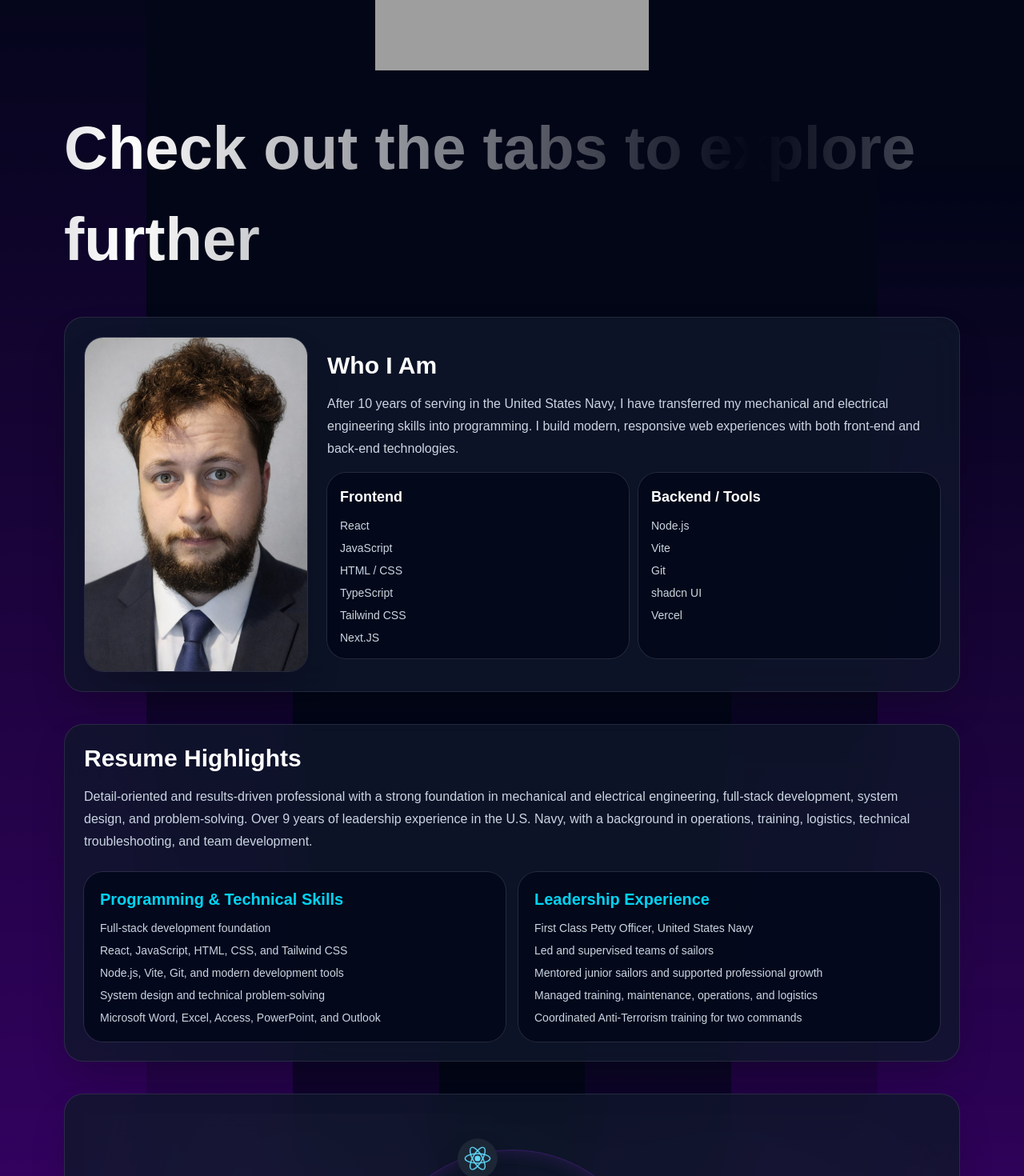
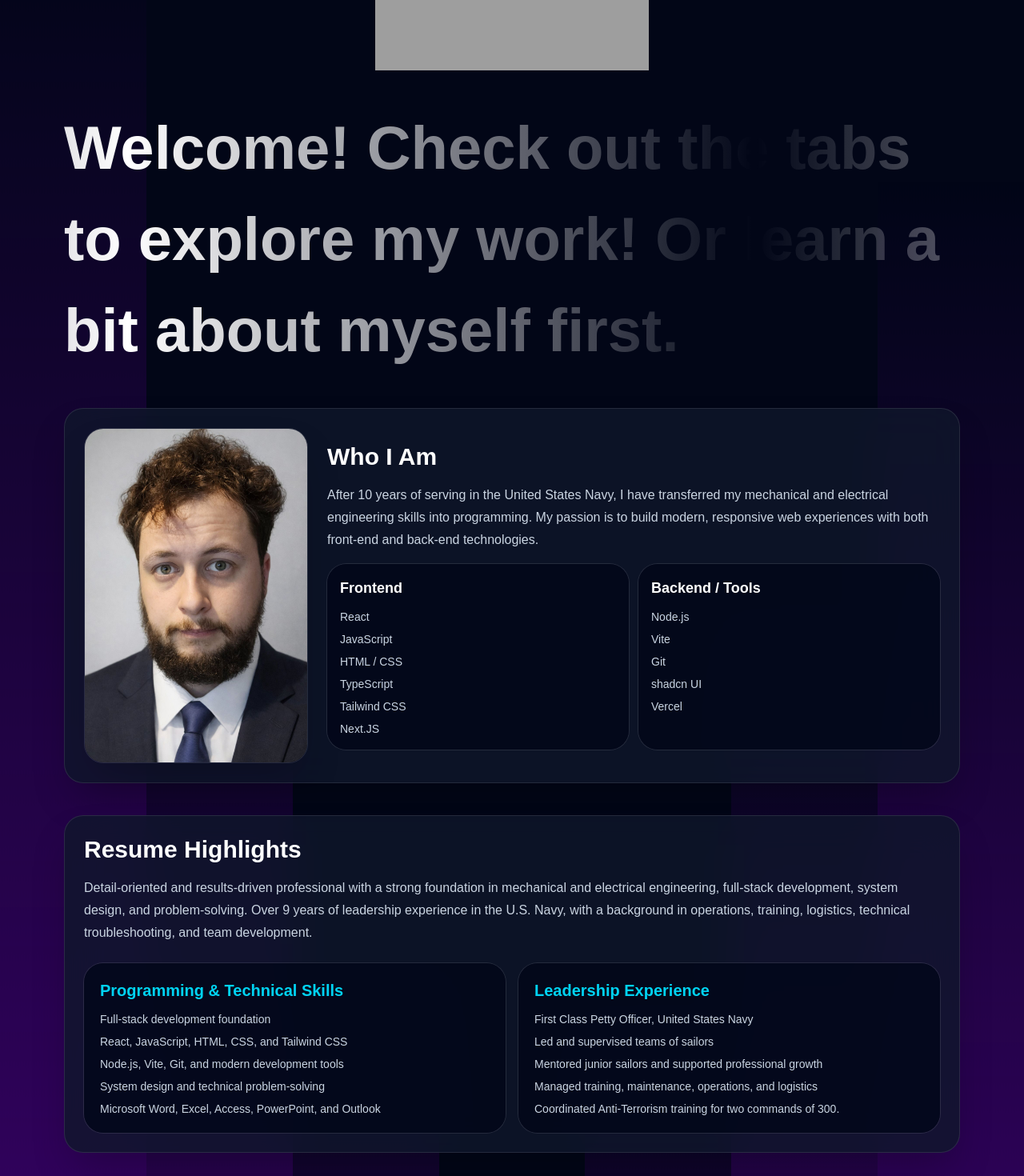
Before and after one commit to AstonAaron/Devtrack, a React (Vite) app: page / in a window 1280 px wide. Shown: the part 260-1730 px from the top of the page at 80% size. Built offline with nearby package versions, Linux system fonts and the light colour scheme; grey boxes are pictures that could not be loaded.

Commit message:
added content for home page

```diff
--- a/src/App.jsx
+++ b/src/App.jsx
@@ -13,7 +13,7 @@ export default function App() {
     const [loading, setLoading] = useState(true);
     const [activePage, setActivePage] = useState("home");
 
-    const matrixSymbols = "アイウエオカキクケコサシスセソ0123456789ABCDEFGHIJKLMNOPQRSTUVWXYZ@$#%&";
+    const matrixSymbols = "アイウエオカキクケコサシスセソ0123456789AAHOHMYGODCANYOUREADTHIS?!Z@$#%&";
 
     const rainColumns = useMemo(() => {
         return Array.from({ length: 35 }, (_, index) => ({
--- a/src/components/Contact.jsx
+++ b/src/components/Contact.jsx
@@ -31,7 +31,7 @@ export default function Contact() {
 
                         {/* LinkedIn */}
                         <a
-                            href="https://linkedin.com"
+                            href="https://www.linkedin.com/in/aaron-aston-970776377"
                             target="_blank"
                             rel="noopener noreferrer"
                             className="rounded-2xl border border-white/10 bg-slate-900 p-8 transition hover:-translate-y-1 hover:border-cyan-400 hover:bg-slate-800">
@@ -66,7 +66,7 @@ export default function Contact() {
                                 <input
                                     type="text"
                                     name="subject"
-                                    placeholder="Enter subject..."
+                                    placeholder="What you want to talk about?..."
                                     required
                                     className="w-full rounded-xl border border-white/10 bg-slate-800 px-4 py-3 text-white outline-none transition focus:border-cyan-400"
                                 />
@@ -81,7 +81,7 @@ export default function Contact() {
                                 <textarea
                                     name="message"
                                     rows="6"
-                                    placeholder="Write your message..."
+                                    placeholder="Please provide details here..."
                                     required
                                     className="w-full rounded-xl border border-white/10 bg-slate-800 px-4 py-3 text-white outline-none transition focus:border-cyan-400"></textarea>
                             </div>
@@ -90,7 +90,7 @@ export default function Contact() {
                             <button
                                 type="submit"
                                 className="w-full rounded-xl bg-cyan-400 px-6 py-4 text-lg font-semibold text-slate-950 transition hover:scale-[1.02] hover:bg-cyan-300">
-                                Send Message
+                                Submit Message
                             </button>
                         </form>
                     </div>
--- a/src/components/Home.jsx
+++ b/src/components/Home.jsx
@@ -78,7 +78,7 @@ export default function Home() {
                     }
                 `}</style>
 
-                <h2 className="wavy-text">Check out the tabs to explore further</h2>
+                <h2 className="wavy-text">Welcome! Check out the tabs to explore my work! Or learn a bit about myself first.</h2>
 
                 <section className="w-full rounded-3xl border border-white/10 bg-slate-900/80 p-6 shadow-2xl backdrop-blur-xl">
                     <div className="grid gap-6 lg:grid-cols-[280px_1fr] lg:items-center">
@@ -96,7 +96,7 @@ export default function Home() {
                             <p className="text-slate-300 leading-7">
                                 After 10 years of serving in the United States Navy, I have
                                 transferred my mechanical and electrical engineering skills into
-                                programming. I build modern, responsive web experiences with both
+                                programming. My passion is to build modern, responsive web experiences with both
                                 front-end and back-end technologies.
                             </p>
 
@@ -167,7 +167,7 @@ export default function Home() {
                                 <li>Led and supervised teams of sailors</li>
                                 <li>Mentored junior sailors and supported professional growth</li>
                                 <li>Managed training, maintenance, operations, and logistics</li>
-                                <li>Coordinated Anti-Terrorism training for two commands</li>
+                                <li>Coordinated Anti-Terrorism training for two commands of 300.</li>
                             </ul>
                         </div>
                     </div>
```
